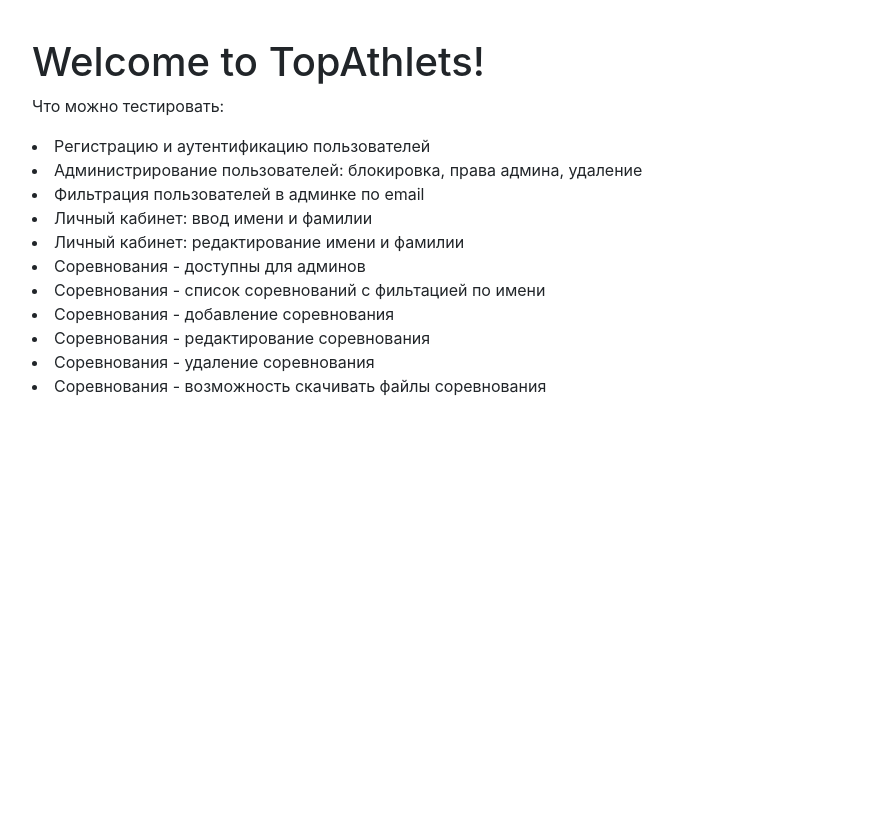
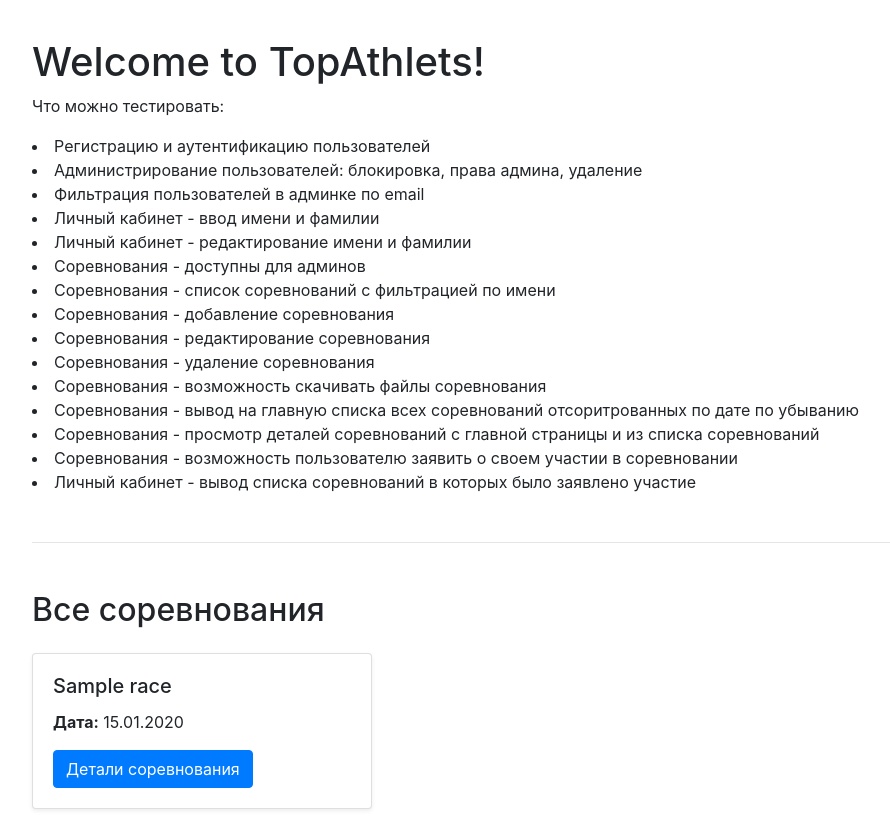
Before and after one commit to AndProvince/topAthlets, a Flask app: page / in a window 1280 px wide. Shown: the part 56-889 px from the top of the page, without its empty margins (68-958 px from the left). Before the commit the page ends 452 px from the top, so only its background shows below. Run offline with Flask 3, Linux system fonts and the light colour scheme; tables that the repository leaves empty hold one stand-in row (values such as "Sample post"); some libraries are stand-ins or nearby versions.

Commit message:
Add races on home page Users may join races

```diff
--- a/app/routes.py
+++ b/app/routes.py
@@ -1,7 +1,7 @@
 from flask import Blueprint, render_template, redirect, url_for, flash, request
 from flask_login import login_user, logout_user, login_required, current_user
 from .forms import RegisterForm, LoginForm, ProfileForm, RaceForm
-from .models import User, Race
+from .models import User, Race, UserRace
 from . import db
 from .email_utils import send_confirmation_email
 from flask import current_app
@@ -10,6 +10,7 @@
 from datetime import datetime
 import uuid
 from flask import send_from_directory
+from sqlalchemy.orm import joinedload
 
 auth = Blueprint('auth', __name__)
 
@@ -85,7 +86,8 @@
 
 @auth.route('/')
 def home():
-    return render_template('home.html')
+    races = Race.query.order_by(Race.date.desc()).all()
+    return render_template('home.html', races=races)
 
 @auth.route('/register', methods=['GET', 'POST'])
 def register():
@@ -141,13 +143,25 @@
 @login_required
 def profile():
     form = ProfileForm(obj=current_user)
+
     if form.validate_on_submit():
         current_user.first_name = form.first_name.data
         current_user.last_name = form.last_name.data
         db.session.commit()
         flash('Profile updated successfully.', 'success')
         return redirect(url_for('auth.profile'))
-    return render_template('profile.html', form=form)
+
+    # Получаем все соревнования, в которых участвовал текущий пользователь
+    user_races = (
+        UserRace.query
+        .filter_by(user_id=current_user.id)
+        .options(joinedload(UserRace.race))
+        .all()
+    )
+
+    races = [ur.race for ur in user_races if ur.race is not None]
+
+    return render_template('profile.html', form=form, races=races)
 
 
 @auth.route('/logout')
@@ -289,3 +303,33 @@
         as_attachment=True,
         download_name=original_name
     )
+
+@auth.route('/races/<int:race_id>')
+def race_detail(race_id):
+    race = Race.query.get_or_404(race_id)
+
+    participated = False
+    if current_user.is_authenticated:
+        participated = UserRace.query.filter_by(
+            race_id=race_id,
+            user_id=current_user.id
+        ).first() is not None
+
+    return render_template('race_detail.html', race=race, participated=participated)
+
+@auth.route('/races/<int:race_id>/join', methods=['POST'])
+@login_required
+def join_race(race_id):
+    race = Race.query.get_or_404(race_id)
+
+    # Проверяем, не добавлен ли пользователь уже
+    exists = UserRace.query.filter_by(race_id=race_id, user_id=current_user.id).first()
+    if exists:
+        flash('Вы уже зарегистрированы на это соревнование.', 'info')
+    else:
+        new_link = UserRace(user_id=current_user.id, race_id=race_id)
+        db.session.add(new_link)
+        db.session.commit()
+        flash('Вы успешно зарегистрированы на соревнование!', 'success')
+
+    return redirect(url_for('auth.race_detail', race_id=race_id))
--- a/app/templates/base.html
+++ b/app/templates/base.html
@@ -26,7 +26,7 @@
                 </li>
                 {% if current_user.is_admin %}
                 <li class="nav-item">
-                    <a class="nav-link" href="{{ url_for('auth.all_races') }}">Все соревнования</a>
+                    <a class="nav-link" href="{{ url_for('auth.all_races') }}">Список соревнований</a>
                 </li>
                 <li class="nav-item">
                     <a class="nav-link" href="{{ url_for('auth.admin_users') }}">Админка</a>
--- a/app/templates/home.html
+++ b/app/templates/home.html
@@ -10,14 +10,41 @@
     <li>Регистрацию и аутентификацию пользователей</li>
     <li>Администрирование пользователей: блокировка, права админа, удаление</li>
     <li>Фильтрация пользователей в админке по email</li>
-        <li>Личный кабинет: ввод имени и фамилии</li>
-        <li>Личный кабинет: редактирование имени и фамилии</li>
+    <li>Личный кабинет - ввод имени и фамилии</li>
+    <li>Личный кабинет - редактирование имени и фамилии</li>
     <li>Соревнования - доступны для админов</li>
-        <li>Соревнования - список соревнований с фильтацией по имени</li>
+    <li>Соревнования - список соревнований с фильтрацией по имени</li>
     <li>Соревнования - добавление соревнования</li>
     <li>Соревнования - редактирование соревнования</li>
     <li>Соревнования - удаление соревнования</li>
     <li>Соревнования - возможность скачивать файлы соревнования</li>
+    <li>Соревнования - вывод на главную списка всех соревнований отсоритрованных по дате по убыванию</li>
+    <li>Соревнования - просмотр деталей соревнований с главной страницы и из списка соревнований</li>
+    <li>Соревнования - возможность пользователю заявить о своем участии в соревновании</li>
+    <li>Личный кабинет - вывод списка соревнований в которых было заявлено участие</li>
 
+    <hr class="my-5">
+
+    <h2 class="mb-4">Все соревнования</h2>
+
+    <div class="row">
+        {% for race in races %}
+            <div class="col-md-4 mb-4">
+                <div class="card h-100 shadow-sm">
+                    <div class="card-body">
+                        <h5 class="card-title">{{ race.name }}</h5>
+                        <p class="card-text">
+                            <strong>Дата:</strong> {{ race.date.strftime('%d.%m.%Y') }}
+                        </p>
+                        <a href="{{ url_for('auth.race_detail', race_id=race.id) }}" class="btn btn-primary">
+                            Детали соревнования
+                        </a>
+                    </div>
+                </div>
+            </div>
+        {% else %}
+            <p class="ml-3">Соревнования пока не добавлены.</p>
+        {% endfor %}
+    </div>
 </div>
 {% endblock %}
```
Also changed, not shown: app/models.py (+9 -0 lines), app/templates/all_races.html (+6 -1 lines), app/templates/profile.html (+24 -0 lines), app/templates/race_detail.html (added, +52 -0 lines). Lines whose indentation alone changed are shown as unchanged.
